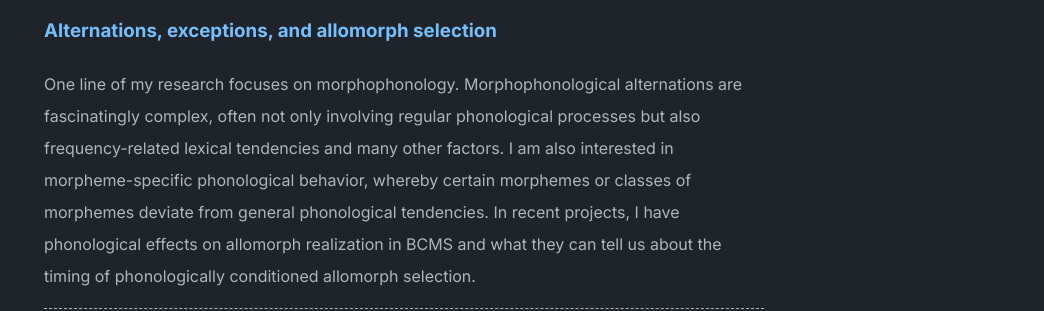
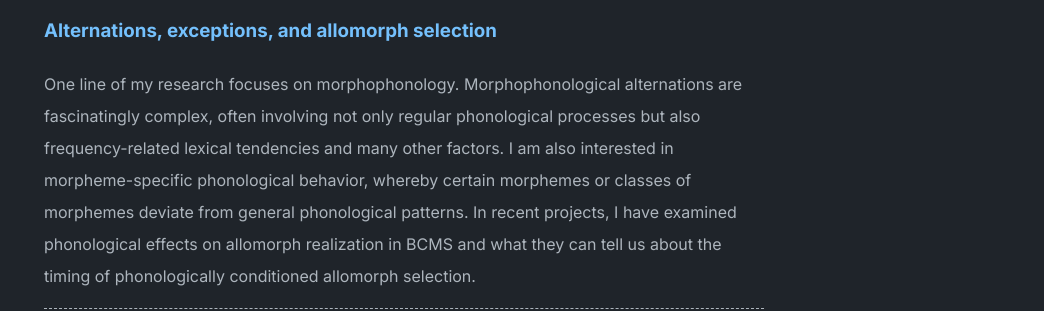
Before and after one commit to AljosaMilenkovic/AljosaMilenkovic.github.io, a Jekyll site: the page built from research/phonology-morphology.md, in a window 1280 px wide. Shown: the part 486-797 px from the top of the page, without its empty margins (236-1280 px from the left). Built offline with Jekyll 4.4.1, drawn with Linux system fonts in a browser that asks for light colours.

Commit message:
Update phonology-morphology.md

```diff
--- a/research/phonology-morphology.md
+++ b/research/phonology-morphology.md
@@ -8,4 +8,4 @@
 Phonological opacity plays a pivotal role in debates about the phonology-morphology interface. In a recent paper (resubmitted to *Glossa*), I identify and analyze a productive opaque interaction in dialectal Serbian between two processes that apply in the same cyclic domain, contravening the Cycle-internal transparency principle of Stratal Optimality Theory. This, I argue, shows that opacity is a diverse phenomenon with multiple sources, not exclusively an epiphenomenon of phonology-morphology interleaving.
 
 ### Alternations, exceptions, and allomorph selection
-One line of my research focuses on morphophonology. Morphophonological alternations are fascinatingly complex, often not only involving regular phonological processes but also frequency-related lexical tendencies and many other factors. I am also interested in morpheme-specific phonological behavior, whereby certain morphemes or classes of morphemes deviate from general phonological tendencies. In recent projects, I have phonological effects on allomorph realization in BCMS and what they can tell us about the timing of phonologically conditioned allomorph selection.
+One line of my research focuses on morphophonology. Morphophonological alternations are fascinatingly complex, often involving not only regular phonological processes but also frequency-related lexical tendencies and many other factors. I am also interested in morpheme-specific phonological behavior, whereby certain morphemes or classes of morphemes deviate from general phonological patterns. In recent projects, I have examined phonological effects on allomorph realization in BCMS and what they can tell us about the timing of phonologically conditioned allomorph selection.
```
